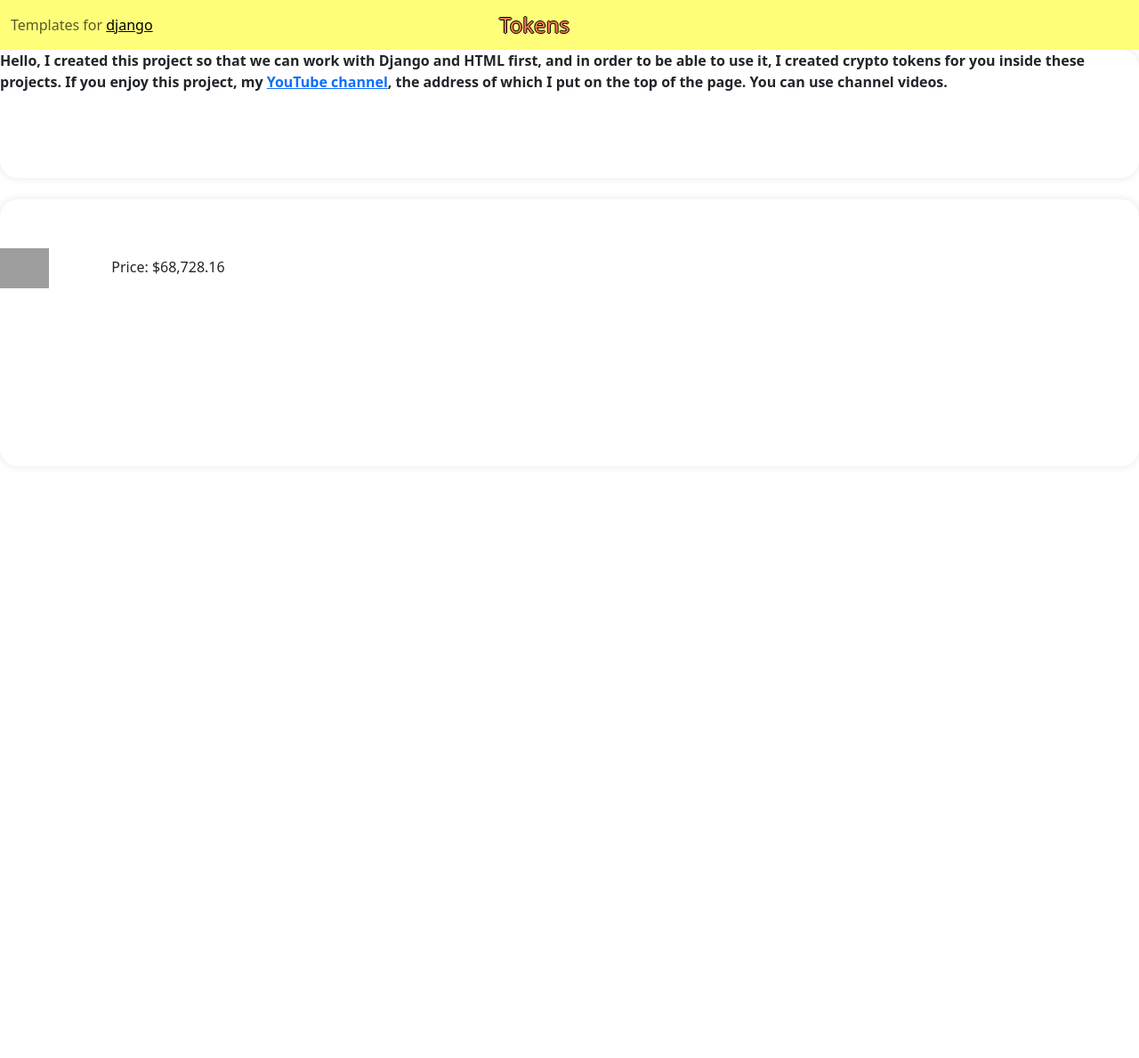
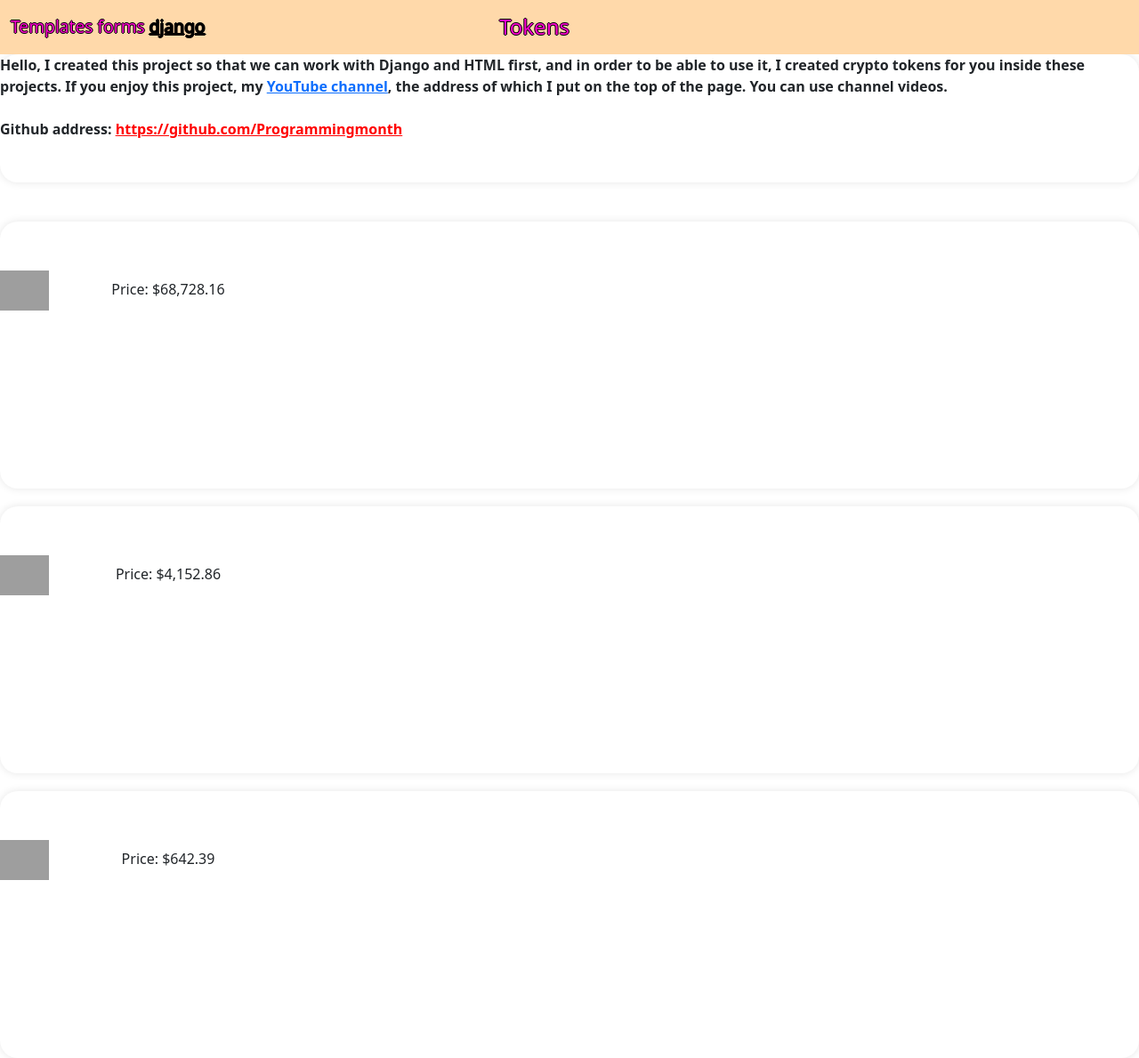
Before and after one commit to Programmingmonth/Token, a Django app: page / in a window 1280 px wide. Shown: the whole page at 89% size. Before the commit the page ends 324 px from the top, so only its background shows below. Run offline with Django 5.2, Linux system fonts and the light colour scheme; grey boxes are pictures that could not be loaded.

Commit message:
first commit

```diff
--- a/Token/web/templates/index.html
+++ b/Token/web/templates/index.html
@@ -9,9 +9,15 @@
     <style>
         #Tokens {
             margin-right: 50%;
-            color: coral;
+            color: #ff00d0;
             text-shadow: -1px 0 black, 0 1px black, 1px 0 black, 0 -1px black;
             font-size: x-large;
+        }
+
+        .navbar-text {
+          color: #ff00d0;
+          text-shadow: -1px 0 black, 0 1px black, 1px 0 black, 0 -1px black;
+          font-size: larger;
         }
 
         .rounded-rectangle {
@@ -33,6 +39,7 @@
             display: flex;
             justify-content: center;
             align-items: center;
+            margin-top: 20px;
         }
 
         #charset {
@@ -54,24 +61,40 @@
             transform: translate(-50%, -430%);
             margin: 0;
         }
+
+        #gitlink {
+            color: red;
+        }
     </style>
 </head>
 <body>
-    <nav class="navbar bg-body-" style="background-color: rgb(255, 255, 122);">
+    <nav class="navbar bg-body-" style="background-color: rgb(255, 217, 170)">
         <div class="container-fluid">
           <span class="navbar-text">
-            Templates for <a href="https://www.djangoproject.com/">django</a>
+            Templates forms <a href="https://www.djangoproject.com/">django</a>
           </span>
           <a id="Tokens" class="nav-link" href="#">Tokens</a>
         </div>
     </nav>
     <div class="rounded-rectangle">
-        <p id="charset"><b>Hello, I created this project so that we can work with Django and HTML first, and in order to be able to use it, I created crypto tokens for you inside these projects. If you enjoy this project, my <a href="https://www.youtube.com/channel/UCLLHp-Ux-VAMCW7HruxCxZw">YouTube channel</a>, the address of which I put on the top of the page. You can use channel videos.</b></p>
+        <p id="charset"><b>Hello, I created this project so that we can work with Django and HTML first, and in order to be able to use it, I created crypto tokens for you inside these projects. If you enjoy this project, my <a href="https://www.youtube.com/channel/UCLLHp-Ux-VAMCW7HruxCxZw">YouTube channel</a>, the address of which I put on the top of the page. You can use channel videos.</b>
+          <br>
+          <br>
+          <b>Github address: <a id="gitlink" href="https://github.com/Programmingmonth">https://github.com/Programmingmonth</a> </b>
+        </p>
     </div>
     <br>
     <div class="tes">
         <img class="src" src="https://cryptologos.cc/logos/bitcoin-btc-logo.png?v=032" alt="">
         <h6 class="Price">Price: $68,728.16</h6>
     </div>
+    <div class="tes">
+        <img class="src" src="https://cryptologos.cc/logos/ethereum-eth-logo.png?v=014" alt="">
+        <h6 class="Price">Price: $4,152.86</h6>
+    </div>
+    <div class="tes">
+        <img class="src" src="https://cryptologos.cc/logos/binance-coin-bnb-logo.png?v=014" alt="">
+        <h6 class="Price">Price: $642.39</h6>
+    </div>
 </body>
 </html>
```
Lines whose indentation alone changed are shown as unchanged.
